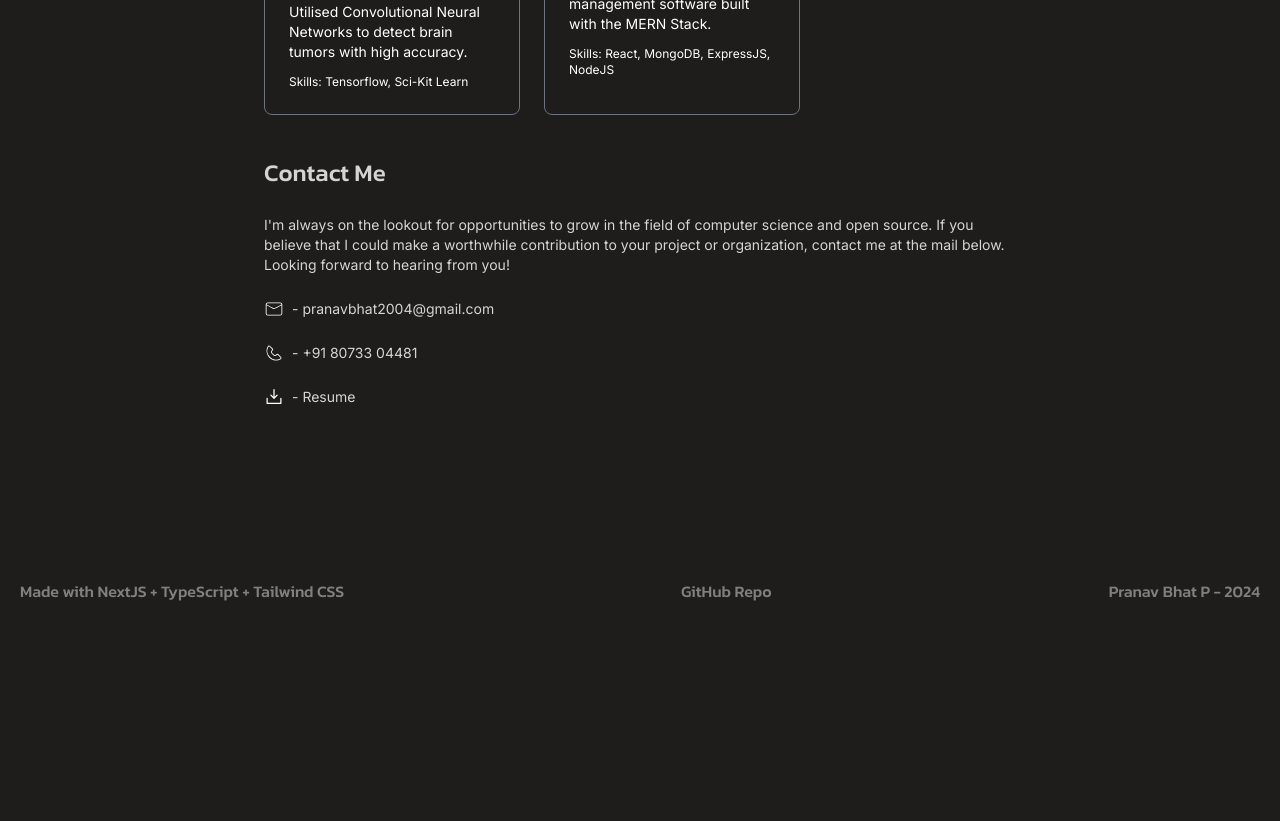
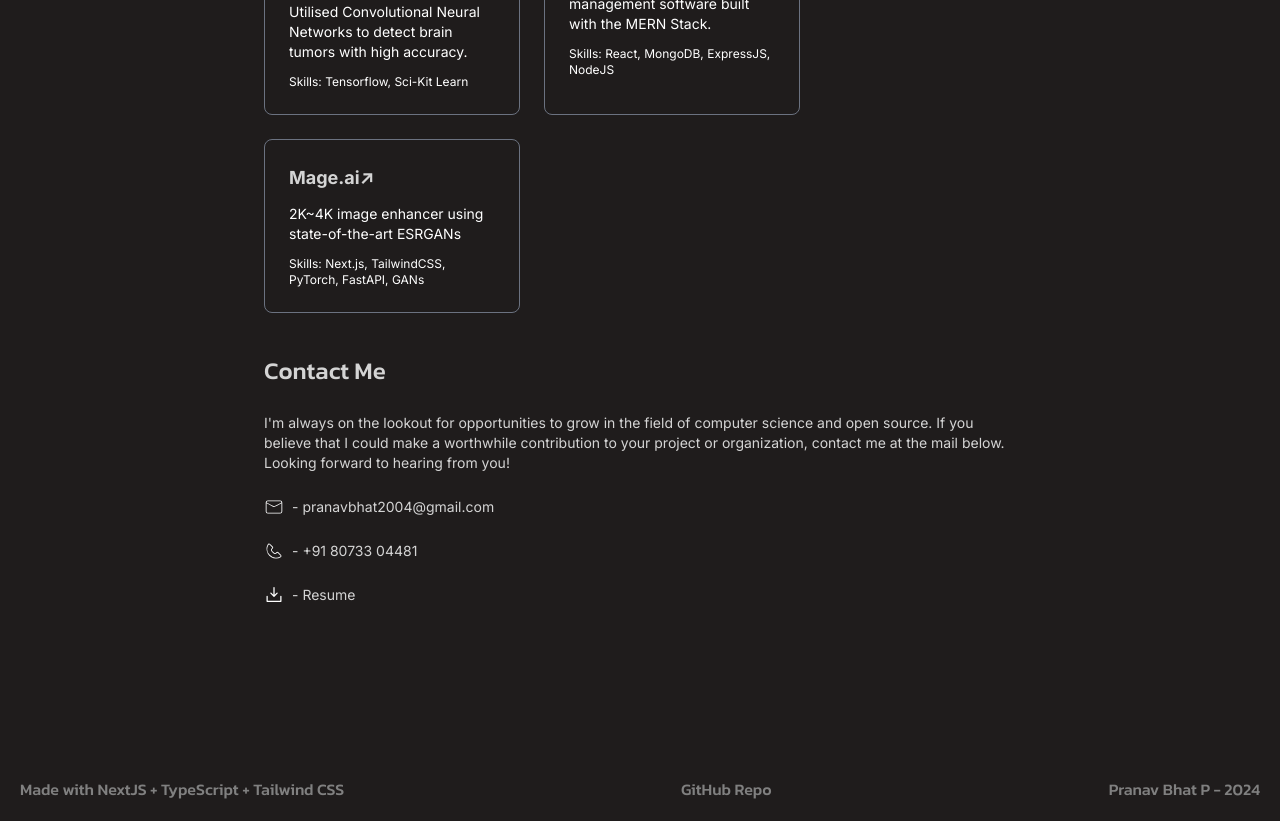
Before and after one commit to PranavBhatP/portfolio-website, a Next.js app: page /portfolio-website/ in a window 1280 px wide. Shown: the part 1480-2301 px from the top of the page. Before the commit the page ends 2103 px from the top, so only its background shows below. Built offline with nearby package versions, Linux system fonts and the light colour scheme.

Commit message:
add: mage.ai projectsTab

```diff
--- a/app/components/ProjectsCard.tsx
+++ b/app/components/ProjectsCard.tsx
@@ -37,6 +37,11 @@ export default function ProjectsCard({}: Props) {
             <p className="text-white text-sm">University course management software built with the MERN Stack.</p>
             <p className="text-white text-xs">Skills: React, MongoDB, ExpressJS, NodeJS</p>
         </section>
+        <section className="p-6 hover:scale-105 hover:duration-500 w-64 gap-y-3 flex flex-col border rounded-lg border-gray-500">
+            <h4 className="text-lg font-bold hover:underline" style= {{color: "#D4D4D4"}}><a href="https://github.com/PranavBhatP/CourseLite/tree/master" target = "_blank">Mage.ai<span>&#8599;</span></a></h4>
+            <p className="text-white text-sm">2K~4K image enhancer using state-of-the-art ESRGANs</p>
+            <p className="text-white text-xs">Skills: Next.js, TailwindCSS, PyTorch, FastAPI, GANs</p>
+        </section>
     </>
   )
 }
```
